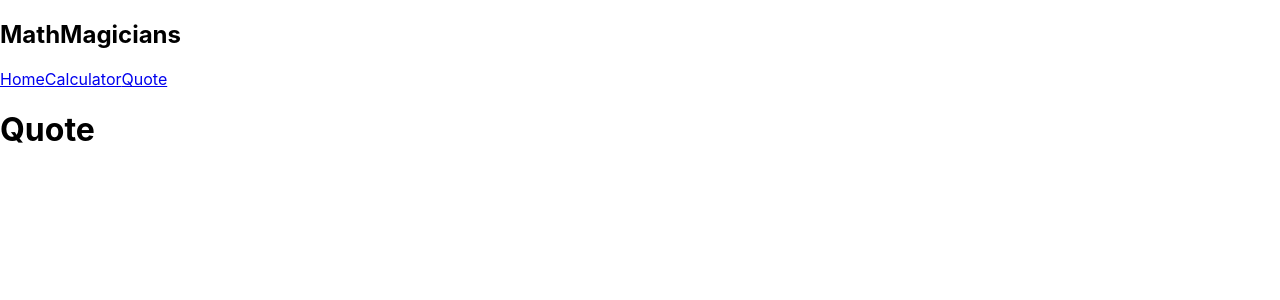
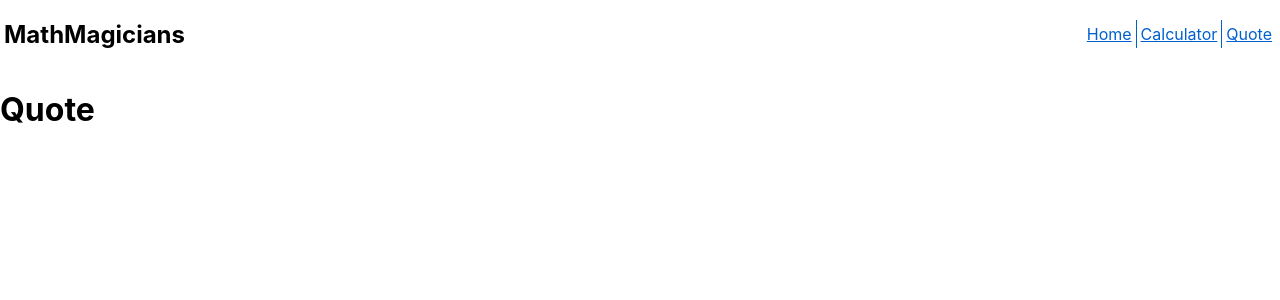
Before and after one commit to mistermaxis/MathMagicians, a React (Create React App) app: page /quote in a window 1280 px wide. Shown: the top 300 px of the page. Built offline with nearby package versions, Linux system fonts and the light colour scheme.

Commit message:
Add style to the navbar.

```diff
--- a/src/components/navbar.css
+++ b/src/components/navbar.css
@@ -1,3 +1,27 @@
 menu {
   padding: 0;
+  --link-color: rgb(0, 96, 206);
 }
+
+.navbar {
+  display: flex;
+  align-items: center;
+  justify-content: space-between;
+  padding: 0 0.25rem;
+}
+
+.main-menu > * {
+  color: var(--link-color);
+  padding: 0.25rem;
+  border-right: 0.1rem solid var(--link-color);
+}
+
+.main-menu > a :hover,
+.main-menu > a :active,
+.main-menu > a :visited {
+  color: var(--link-color);
+}
+
+.main-menu > :last-child {
+  border: none;
+}
```
